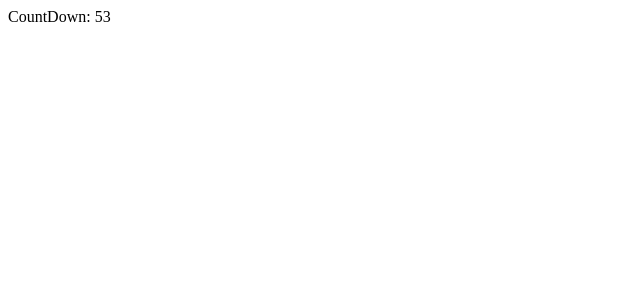
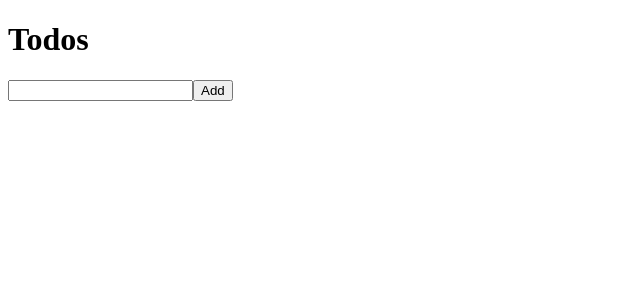
Before and after one commit to dsjramesh7/ReactJS_Projects, a React (Vite) app in the folder projects/: page / in a window 1280 px wide. Shown: the top 300 px of the page, without its empty margins (0-640 px from the left). Built offline with nearby package versions, Linux system fonts and the light colour scheme.

Commit message:
practice

```diff
--- a/projects/src/App.jsx
+++ b/projects/src/App.jsx
@@ -6,6 +6,7 @@ import Four from "./components/Four";
 import Five from "./components/Five";
 import Six from "./components/Six";
 import Seven from "./components/Seven";
+import Eight from "./components/Eight";
 
 const App = () => {
   return (
@@ -16,7 +17,8 @@ const App = () => {
       {/* <Four /> */}
       {/* <Five /> */}
       {/* <Six /> */}
-      <Seven />
+      {/* <Seven /> */}
+      <Eight />
     </>
   );
 };
--- /dev/null
+++ b/projects/src/components/Eight.jsx
@@ -0,0 +1,43 @@
+import React, { useState } from "react";
+
+const Eight = () => {
+  const [input, setInput] = useState("");
+  const [task, setTask] = useState([]);
+
+  const addFunction = () => {
+    if (input.trim() !== "") {
+      setTask([...task, input]);
+      setInput("");
+    }
+  };
+
+  const deleteFunction = (index) => {
+    setTask(task.filter((_,id) => id !== index));
+  };
+  return (
+    <>
+      <div>
+        <h1>Todos</h1>
+        <input
+          type="text"
+          onChange={(e) => {
+            setInput(e.target.value);
+          }}
+          value={input}
+        />
+        <button onClick={addFunction}>Add</button>
+      </div>
+      <ul className="">
+        {task.map((t, index) => {
+          return (
+            <li key={index}>
+              {t} <button onClick={() => deleteFunction(index)}>delete</button>
+            </li>
+          );
+        })}
+      </ul>
+    </>
+  );
+};
+
+export default Eight;
```
